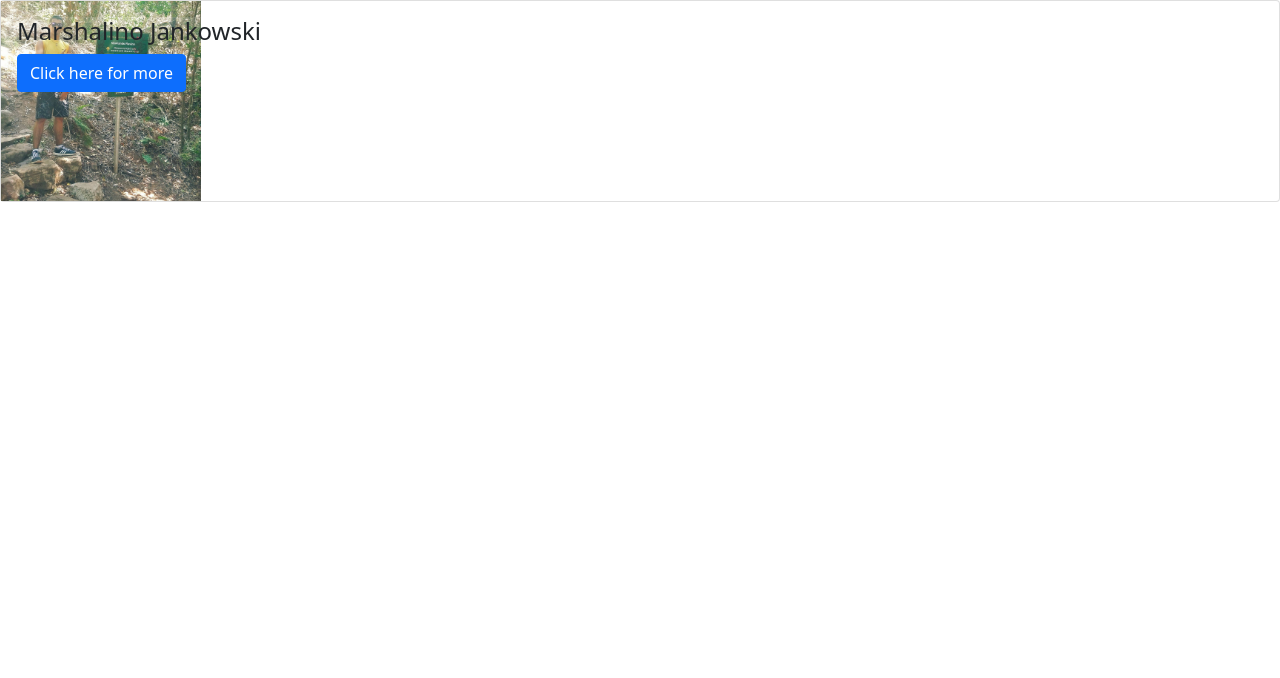
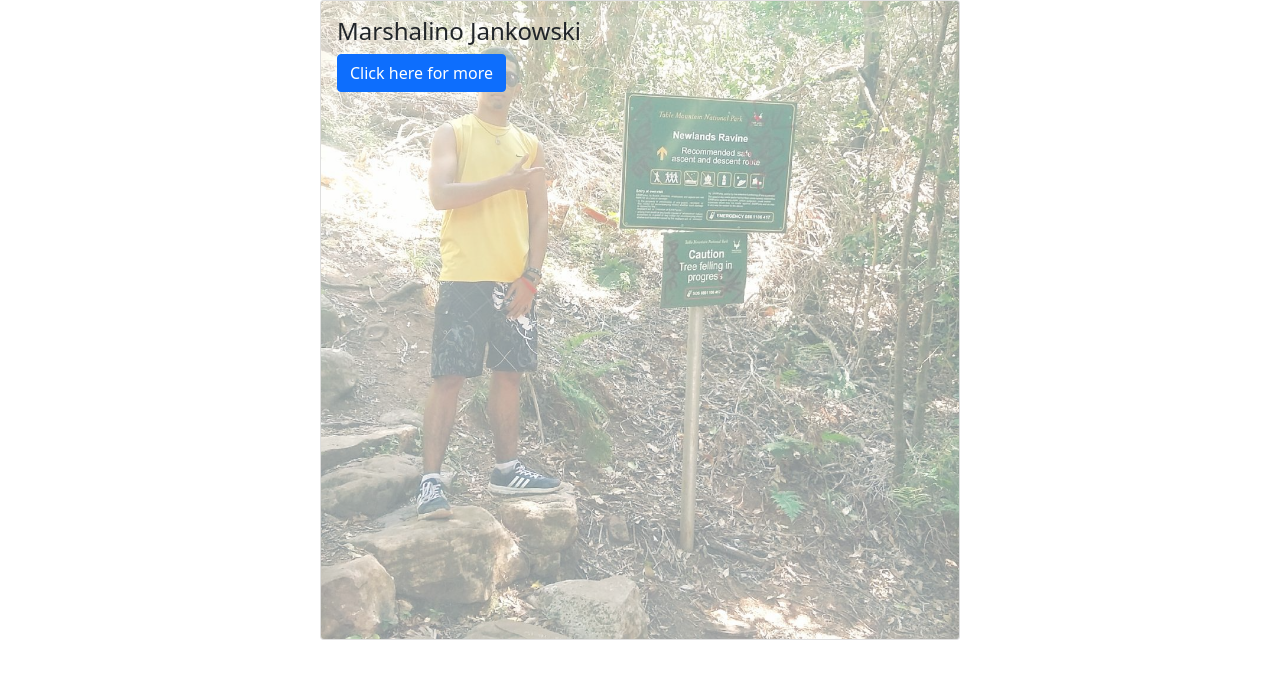
Before and after one commit to Tempestfury11/Joel, a plain HTML site: page Index.html in a window 1280 px wide. Drawn offline with nearby package versions, Linux system fonts and the light colour scheme.

Commit message:
https://github.com/Tempestfury11/Joel.git

```diff
--- a/Index.html
+++ b/Index.html
@@ -9,8 +9,8 @@
     <title>Document</title>
 </head>
 <body>
-    <div class="card">
-        <img class="opacity-20 card-img-center" src="/images/hiking.jpg" style="width: 200px;" alt="hiking">
+    <div class="card w-50 mx-auto">
+        <img class="card-img opacity-50" src="/images/hiking.jpg" alt="hiking">
         <div class="card-img-overlay">
             <h4 class="card-title bg-gradient">Marshalino Jankowski</h4>
             <a href="#" class="btn btn-primary">Click here for more</a>
```
